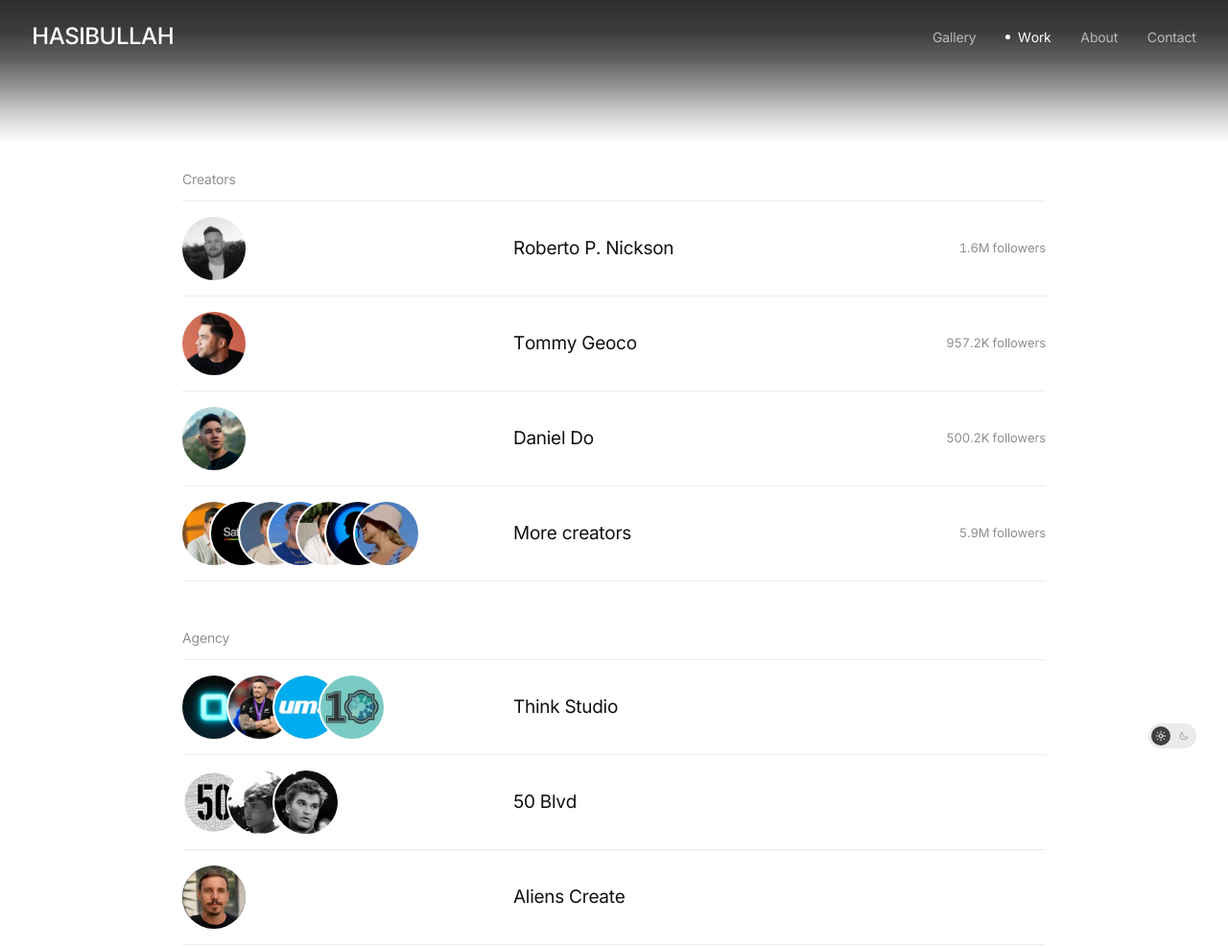
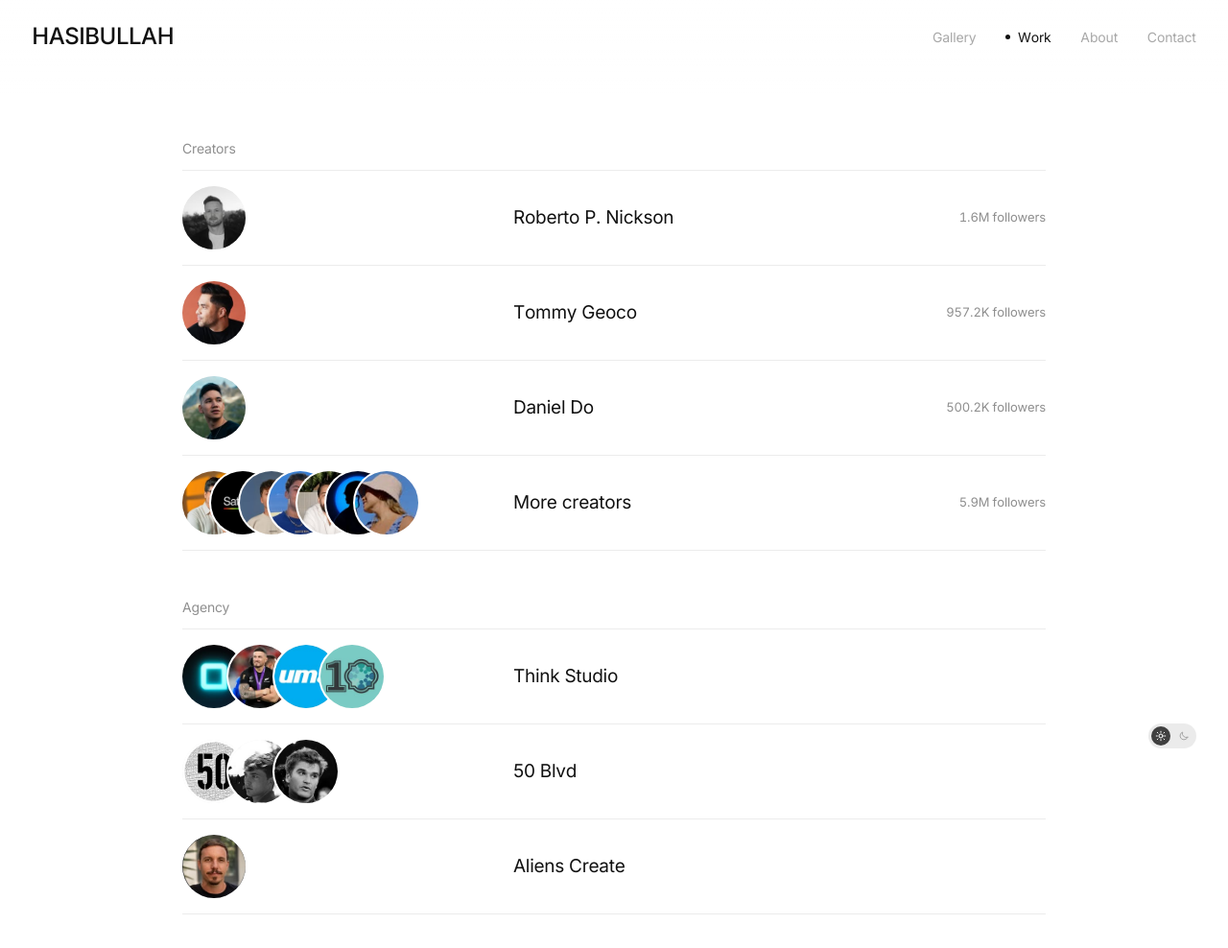
Before and after one commit to hasibullahfiles/hasibullah-portfolio, a plain HTML site: page work.html in a window 1280 px wide. Shown: the top 988 px of the page at 96% size. Drawn offline with Linux system fonts and the light colour scheme.

Commit message:
Navigation band follows the page colour off the Gallery, and is tighter
Co-Authored-By: Claude Fable 5.2 <noreply@anthropic.com>

```diff
--- a/styles.css
+++ b/styles.css
@@ -882,3 +882,27 @@ body:not(.is-home) .nav nav a[aria-current="page"]::before { background: #fff; }
   .page--list, .page--narrow, .page--contact { padding-top: 188px; }
   .project { padding-top: 180px; }
 }
+
+/* Navigation band off the Gallery: the page's own colour (light in light mode, dark in dark mode) and tighter.
+   Content sliding up under it blurs and dissolves into the page, and the navigation text stays crisp on top. */
+body:not(.is-home) .nav { color: var(--ink); }
+body:not(.is-home) .nav::before, body:not(.is-home) .nav::after { height: 128%; min-height: 0; }
+body:not(.is-home) .nav::before {
+  -webkit-backdrop-filter: blur(18px); backdrop-filter: blur(18px);
+  -webkit-mask-image: linear-gradient(#000 0%, #000 62%, rgba(0,0,0,.55) 80%, transparent 100%);
+  mask-image: linear-gradient(#000 0%, #000 62%, rgba(0,0,0,.55) 80%, transparent 100%);
+}
+body:not(.is-home) .nav::after {
+  background: linear-gradient(var(--bg) 0%, color-mix(in srgb, var(--bg) 94%, transparent) 40%, color-mix(in srgb, var(--bg) 78%, transparent) 62%, color-mix(in srgb, var(--bg) 46%, transparent) 80%, color-mix(in srgb, var(--bg) 16%, transparent) 92%, transparent 100%);
+}
+body:not(.is-home) .nav nav a { color: var(--nav-idle); }
+body:not(.is-home) .nav nav a[aria-current="page"], body:not(.is-home) .nav nav a:focus-visible { color: var(--ink); }
+body:not(.is-home) .nav nav a[aria-current="page"]::before { background: var(--ink); }
+@media (hover: hover) and (pointer: fine) { body:not(.is-home) .nav nav a:hover { color: var(--ink); } }
+/* The band is shorter now, so pages start a little higher again (still clear of it). */
+.page--list, .page--narrow, .page--contact { padding-top: clamp(132px, 18vh, 176px); }
+.project { padding-top: 96px; }
+@media (max-width: 700px) {
+  .page--list, .page--narrow, .page--contact { padding-top: 150px; }
+  .project { padding-top: 142px; }
+}
```
